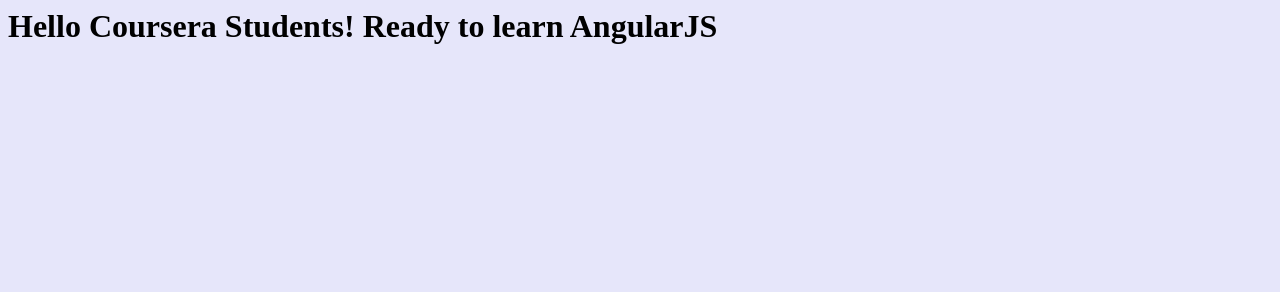
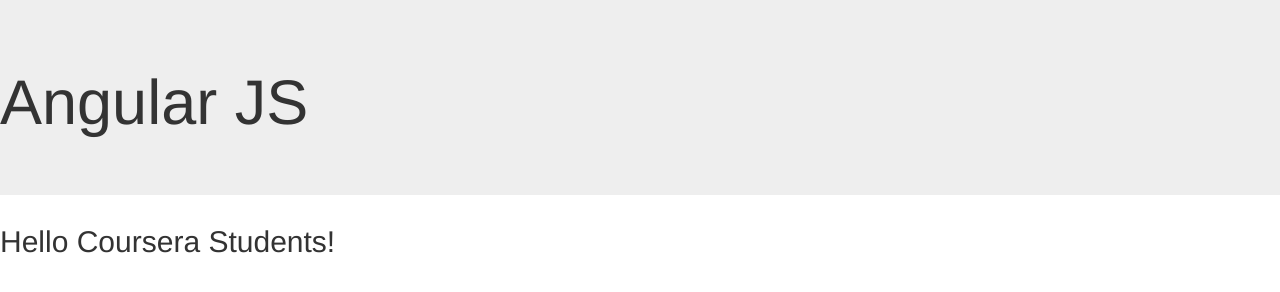
Before and after one commit to paraug/Coursera-test, a plain HTML site: page index.html in a window 1280 px wide. Drawn offline with nearby package versions, Linux system fonts and the light colour scheme.

Commit message:
Modified

```diff
--- a/index.html
+++ b/index.html
@@ -1,8 +1,12 @@
 <html>
     <head>
         <title>Hello Coursera</title>
+        <link rel="stylesheet" href="https://maxcdn.bootstrapcdn.com/bootstrap/3.3.7/css/bootstrap.min.css">
     </head>
     <body bgcolor="lavender">
-        <h1>Hello Coursera Students! Ready to learn AngularJS</h1>
+        <div class="Jumbotron">
+            <h1>Angular JS</h1>
+        </div>
+        <h2>Hello Coursera Students!</h2>
     </body>
 </html>
```
